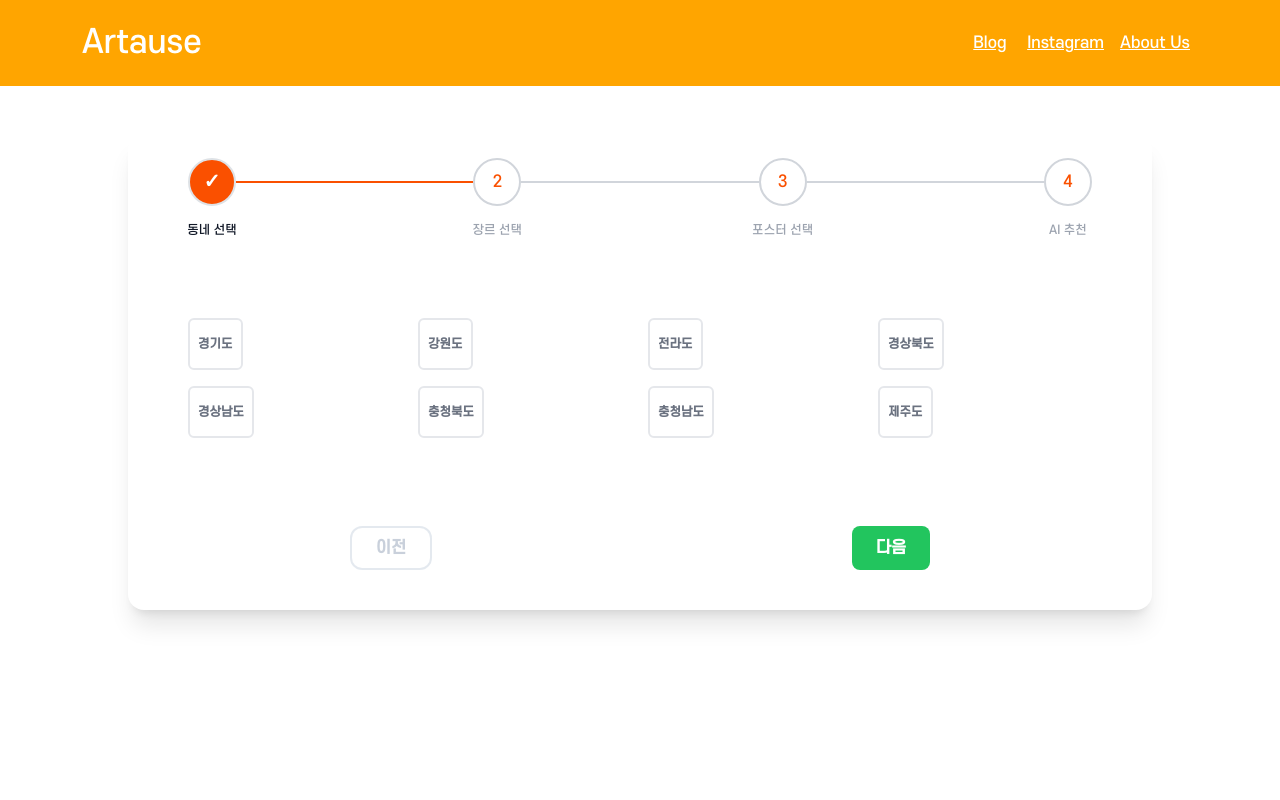
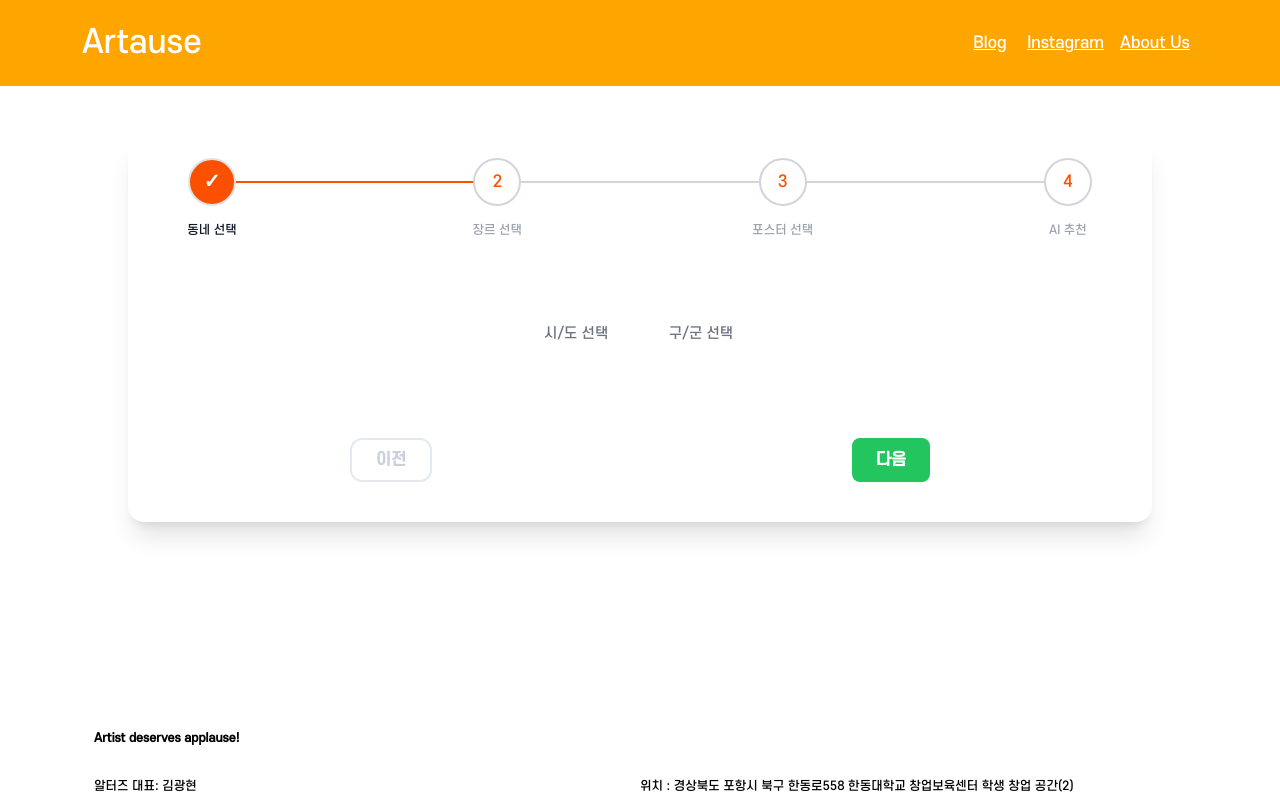
Before and after one commit to immanuelk1m/artause, a React (Create React App) app: page /step in a window 1280 px wide. Shown: the top 800 px of the page. Built offline with nearby package versions, Linux system fonts and the light colour scheme.

Commit message:
update buttons, locations

```diff
--- a/src/components/steps/Genre.js
+++ b/src/components/steps/Genre.js
@@ -17,7 +17,7 @@ export default function Genre() {
   ];
 
   return (
-    <div className="grid grid-cols-4 md:grid-cols-4 gap-4">
+    <div className="grid grid-cols-4 md:grid-cols-4 gap-4 justify-center items-center">
       {characteristics.map((characteristic) => (
         <div key={characteristic} className="relative flex m-2">
           <input
@@ -31,7 +31,7 @@ export default function Genre() {
           />
           <label
             htmlFor={characteristic}
-            className="p-2 font-bold transition-colors duration-200 ease-in-out border-2 rounded select-none pl-8 peer-checked:text-[#FF6414] peer-checked:border-[#FF6414] text-xs text-gray-500"
+            className="p-3 font-bold transition-colors duration-200 ease-in-out border-2 rounded select-none pl-8 peer-checked:text-[#FF6414] peer-checked:border-[#FF6414] text-xs text-gray-500"
           >
             {characteristic}
           </label>
--- a/src/components/steps/Location.js
+++ b/src/components/steps/Location.js
@@ -1,60 +1,24 @@
+import React, { useEffect} from 'react';
 import { useStepperContext } from "../../contexts/StepperContext";
+import { selectBOX } from "../../components/steps/selectBOX";
+
 
 export default function Location() {
   const { userData, setUserData } = useStepperContext();
 
-  const handleCheckboxChange = (e) => {
-    const { name, checked } = e.target;
-    setUserData({ ...userData, [name]: checked });
-  };
+  useEffect(() => {
+    selectBOX();  // 시/도/군/구 selectBOX 생성함수를 컴포넌트가 로드 되자마자 실행해준다.
 
-  const regions = ['경기도', '강원도', '전라도', '경상북도', '경상남도', '충청북도', '충청남도', '제주도'];
+  }, []);
+
 
   return (
-    <div className="flex flex-col">
-      {/* Split the regions into rows */}
-      <div className="flex flex-row justify-between">
-        {regions.slice(0, 4).map((region) => (
-          <div key={region} className="relative flex m-2 w-1/4">
-            <input
-              type="checkbox"
-              id={region}
-              name={region}
-              checked={userData[region] || false}
-              onChange={handleCheckboxChange}
-              style = {{display:'none'}}
-              className="absolute top-[calc(50%-theme(spacing.2))] peer w-4 h-4 left-6 accent-[#FF6414] rounded-full"
-            />
-            <label
-              htmlFor={region}
-              className="p-2 font-bold transition-colors duration-200 ease-in-out border-2 rounded select-none pl-8 peer-checked:text-[#FF6414] peer-checked:border-[#FF6414] text-xs uppercase leading-8 text-gray-500"
-            >
-              {region}
-            </label>
-          </div>
-        ))}
-      </div>
-      <div className="flex flex-row justify-between">
-        {regions.slice(4, 8).map((region) => (
-          <div key={region} className="relative flex m-2 w-1/4">
-            <input
-              type="checkbox"
-              id={region}
-              name={region}
-              checked={userData[region] || false}
-              onChange={handleCheckboxChange}
-              style = {{display:'none'}}
-              className="absolute top-[calc(50%-theme(spacing.2))] peer w-4 h-4 left-6 accent-[#FF6414] rounded-full"
-            />
-            <label
-              htmlFor={region}
-              className="p-2 font-bold transition-colors duration-200 ease-in-out border-2 rounded select-none pl-8 peer-checked:text-[#FF6414] peer-checked:border-[#FF6414] text-xs uppercase leading-8 text-gray-500"
-            >
-              {region}
-            </label>
-          </div>
-        ))}
+    <div style={{ display: 'flex', justifyContent: 'center' }}>
+      <div className="flex w-72">
+        <select name="sido1" id="sido1" className="block py-3.5 px-5 w-full text-sm text-gray-500 bg-transparent border-0 border-b-2 border-gray-200 appearance-none dark:text-gray-400 dark:border-gray-700 focus:outline-none focus:ring-0 focus:border-gray-200 peer"></select>
+        <select name="gugun1" id="gugun1" className="block py-3.5 px-0 w-full text-sm text-gray-500 bg-transparent border-0 border-b-2 border-gray-200 appearance-none dark:text-gray-400 dark:border-gray-700 focus:outline-none focus:ring-0 focus:border-gray-200 peer"></select>
       </div>
     </div>
+
   );
 }
--- /dev/null
+++ b/src/components/steps/selectBOX.js
@@ -0,0 +1,51 @@
+import $ from 'jquery';
+
+
+export function selectBOX (){   // 시/도/군/구 selectBOX 생성함수
+     let area0 = ["시/도 선택","서울특별시","인천광역시","대전광역시","광주광역시","대구광역시","울산광역시","부산광역시","경기도","강원도","충청북도","충청남도","전라북도","전라남도","경상북도","경상남도","제주특별자치도"];
+
+     let area1 = ["구/군 선택","강남구","강동구","강북구","강서구","관악구","광진구","구로구","금천구","노원구","도봉구","동대문구","동작구","마포구","서대문구","서초구","성동구","성북구","송파구","양천구","영등포구","용산구","은평구","종로구","중구","중랑구"];
+     let area2 = ["구/군 선택","계양구","미추홀구","남동구","동구","부평구","서구","연수구","중구","강화군","옹진군"];
+     let area3 = ["구/군 선택","대덕구","동구","서구","유성구","중구"];
+     let area4 = ["구/군 선택","광산구","남구","동구","북구","서구"];
+     let area5 = ["구/군 선택","남구","달서구","동구","북구","서구","수성구","중구","달성군"];
+     let area6 = ["구/군 선택","남구","동구","북구","중구","울주군"];
+     let area7 = ["구/군 선택","강서구","금정구","남구","동구","동래구","부산진구","북구","사상구","사하구","서구","수영구","연제구","영도구","중구","해운대구","기장군"];
+     let area8 = ["구/군 선택","고양시","과천시","광명시","광주시","구리시","군포시","김포시","남양주시","동두천시","부천시","성남시","수원시","시흥시","안산시","안성시","안양시","양주시","오산시","용인시","의왕시","의정부시","이천시","파주시","평택시","포천시","하남시","화성시","가평군","양평군","여주군","연천군"];
+     let area9 = ["구/군 선택","강릉시","동해시","삼척시","속초시","원주시","춘천시","태백시","고성군","양구군","양양군","영월군","인제군","정선군","철원군","평창군","홍천군","화천군","횡성군"];
+     let area10 = ["구/군 선택","제천시","청주시","충주시","괴산군","단양군","보은군","영동군","옥천군","음성군","증평군","진천군","청원군"];
+     let area11 = ["구/군 선택","계룡시","공주시","논산시","보령시","서산시","아산시","천안시","금산군","당진군","부여군","서천군","연기군","예산군","청양군","태안군","홍성군"];
+     let area12 = ["구/군 선택","군산시","김제시","남원시","익산시","전주시","정읍시","고창군","무주군","부안군","순창군","완주군","임실군","장수군","진안군"];
+     let area13 = ["구/군 선택","광양시","나주시","목포시","순천시","여수시","강진군","고흥군","곡성군","구례군","담양군","무안군","보성군","신안군","영광군","영암군","완도군","장성군","장흥군","진도군","함평군","해남군","화순군"];
+     let area14 = ["구/군 선택","경산시","경주시","구미시","김천시","문경시","상주시","안동시","영주시","영천시","포항시","고령군","군위군","봉화군","성주군","영덕군","영양군","예천군","울릉군","울진군","의성군","청도군","청송군","칠곡군"];
+     let area15 = ["구/군 선택","거제시","김해시","마산시","밀양시","사천시","양산시","진주시","진해시","창원시","통영시","거창군","고성군","남해군","산청군","의령군","창녕군","하동군","함안군","함양군","합천군"];
+     let area16 = ["구/군 선택","서귀포시","제주시",];
+
+
+     // 시/도 선택 박스 초기화
+     $("#sido1").each(function(i, item) {
+         if(i == 0){
+            let $selsido = $(this);
+            $.each(eval(area0), function() {
+              $selsido.append("<option value='"+this+"'>"+this+"</option>");
+            });
+            $selsido.next().append("<option value=''>구/군 선택</option>");
+         }
+     });
+
+     // 시/도 선택시 구/군 설정
+     $("select[name^=sido]").change(function(e) {
+        let area = "area"+$("option",$(this)).index($("option:selected",$(this))); // 선택지역의 구군 Array
+        let $gugun = $(this).next(); // 선택영역 군구 객체
+        $("option",$gugun).remove(); // 구군 초기화
+
+        if(area == "area0")
+           $gugun.append("<option value=''>구/군 선택</option>");
+        else {
+          $.each(eval(area), function() {
+             $gugun.append("<option value='"+this+"'>"+this+"</option>");
+          });
+        }
+
+     });
+ }
```
